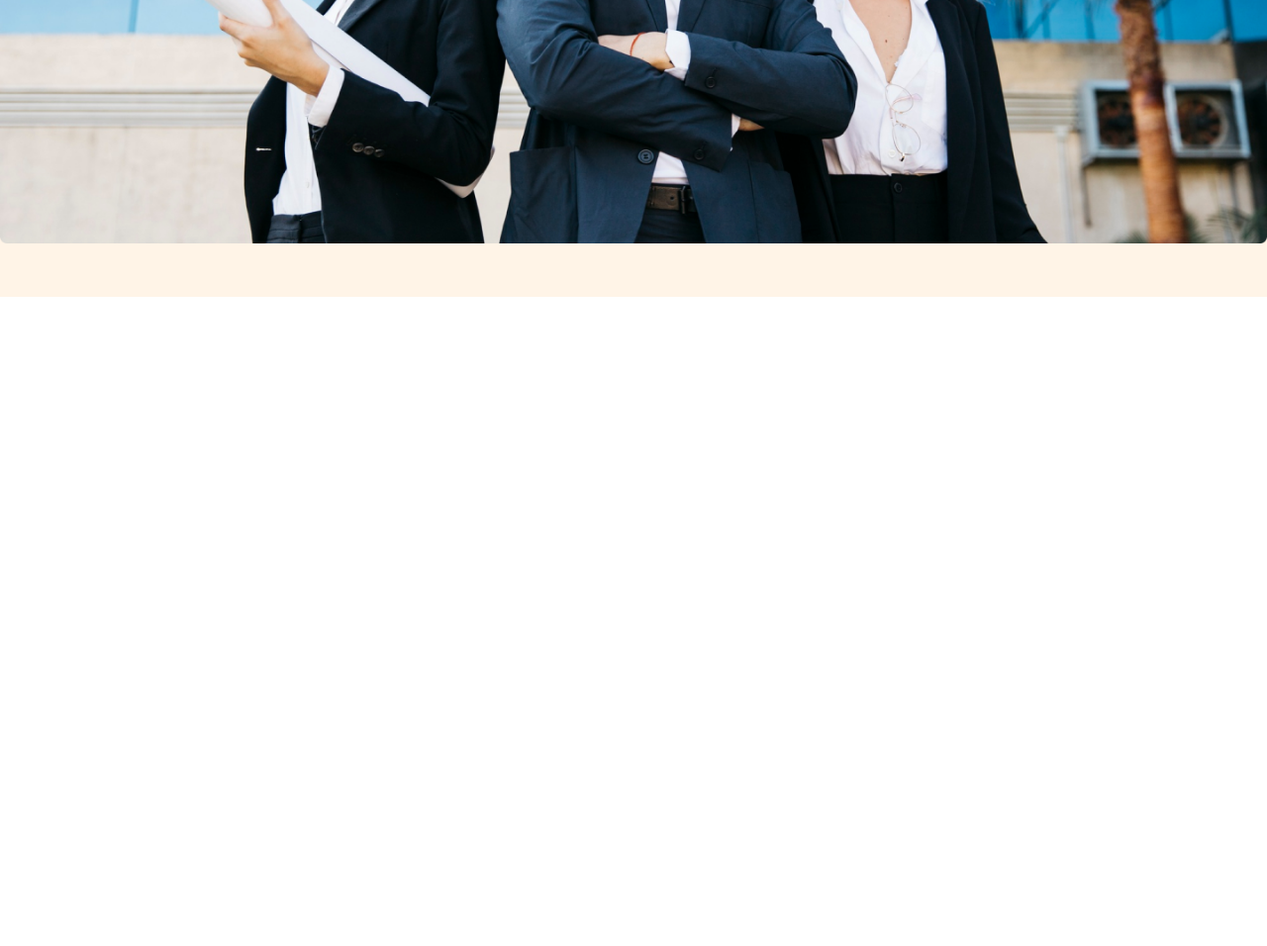
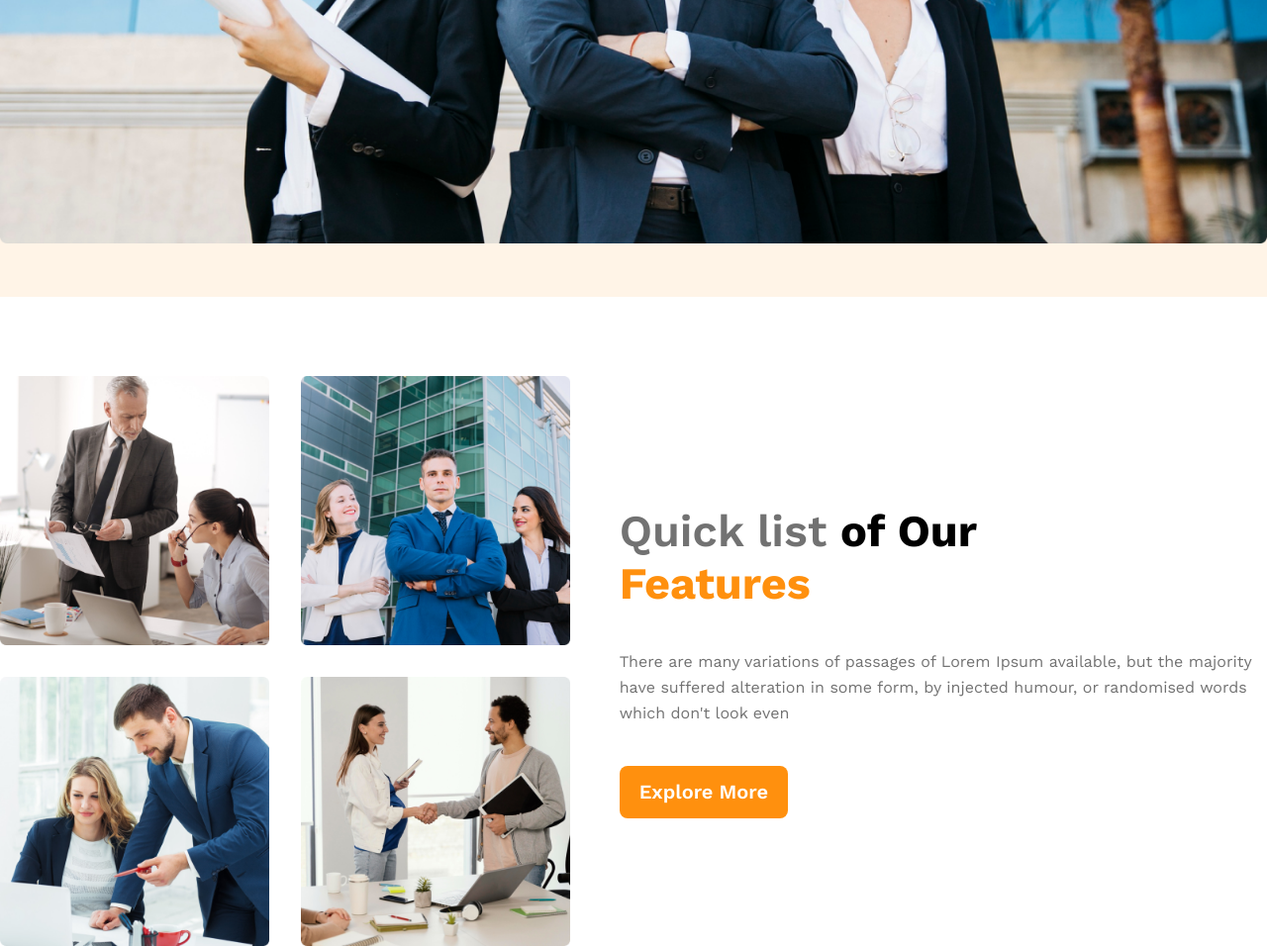
Before and after one commit to hafijurDia/g3-architects, a plain HTML site: page index.html in a window 1280 px wide. Shown: the part 982-1938 px from the top of the page at 99% size. Before the commit the page ends 1282 px from the top, so only its background shows below. Drawn offline with nearby package versions, Linux system fonts and the light colour scheme.

Commit message:
qucik list section done

```diff
--- a/index.html
+++ b/index.html
@@ -29,7 +29,7 @@
             <div class="banner-content">
                 <h1 class="banner-title">Brand New</h1>
                 <h1 class="banner-title">Group of Architects</h1>
-                <p class="banner-description">There are many variations of passages of Lorem Ipsum available, but the majority have suffered alteration in some form, by injected humour, or randomised words which don't look even</p>
+                <p class="short-description">There are many variations of passages of Lorem Ipsum available, but the majority have suffered alteration in some form, by injected humour, or randomised words which don't look even</p>
                 <button class="btn-primary btn-contact">Explore More</button>
             </div>
             <img class="banner-img" src="images/banner.png" alt="">
@@ -40,18 +40,25 @@
     </header>
     <main>
         <!-- quick list of our features -->
-        <div class="quicklist">
+        <section class="quicklist">
             <div class="container">
                 <div class="flex-box">
-                    <div>
+                    <div class="img-4">
+                        <img src="images/team1.png" alt="">
+                        <img src="images/team2.png" alt="">
+                        <img src="images/team3.png" alt="">
+                        <img src="images/team4.png" alt="">
 
                     </div>
-                    <div>
-
+                    <div class="fetures-content">
+                        <h2><span class="quicklist">Quick list </span> of Our </h2>
+                        <h2 style="color: var(--yallow-color);">Features</h2>
+                        <p class="short-description">There are many variations of passages of Lorem Ipsum available, but the majority have suffered alteration in some form, by injected humour, or randomised words which don't look even</p>
+                        <button class="btn-primary btn-contact">Explore More</button>
                     </div>
                 </div>
             </div>
-        </div>
+        </section>
     </main>
 </body>
 </html>
--- a/styles/style.css
+++ b/styles/style.css
@@ -36,6 +36,9 @@ h2{
 .btn-primary:hover{
     background-color: var(--titel-color);
     color: var(--yallow-color);
+}
+section{
+    margin-top: 80px;
 }
 
 /* header style */
@@ -95,7 +98,7 @@ nav ul li:hover a {
 font-size: 64px;
 line-height: 75px;
 }
-.banner-description{
+.short-description{
     font-weight: 400;
 font-size: 16px;
 line-height: 26px;
@@ -105,3 +108,26 @@ color: var(--paragraph-color);
 .banner-img{
     width: 100%;
 }
+/* quick fetures list section style */
+.quicklist{
+    padding: ;
+}
+.flex-box{
+    display: flex;
+    justify-content: space-between;
+    align-items: center;
+    gap: 50px;
+}
+.img-4{
+    display: grid;
+    grid-template-columns: repeat(2, 1fr);
+    width: 100%;
+    gap: 2rem;
+}
+.img-4 img{
+    width: 100%;
+}
+h2 span.quicklist{
+    font-weight: 600;
+    color: var(--paragraph-color);
+}
```
